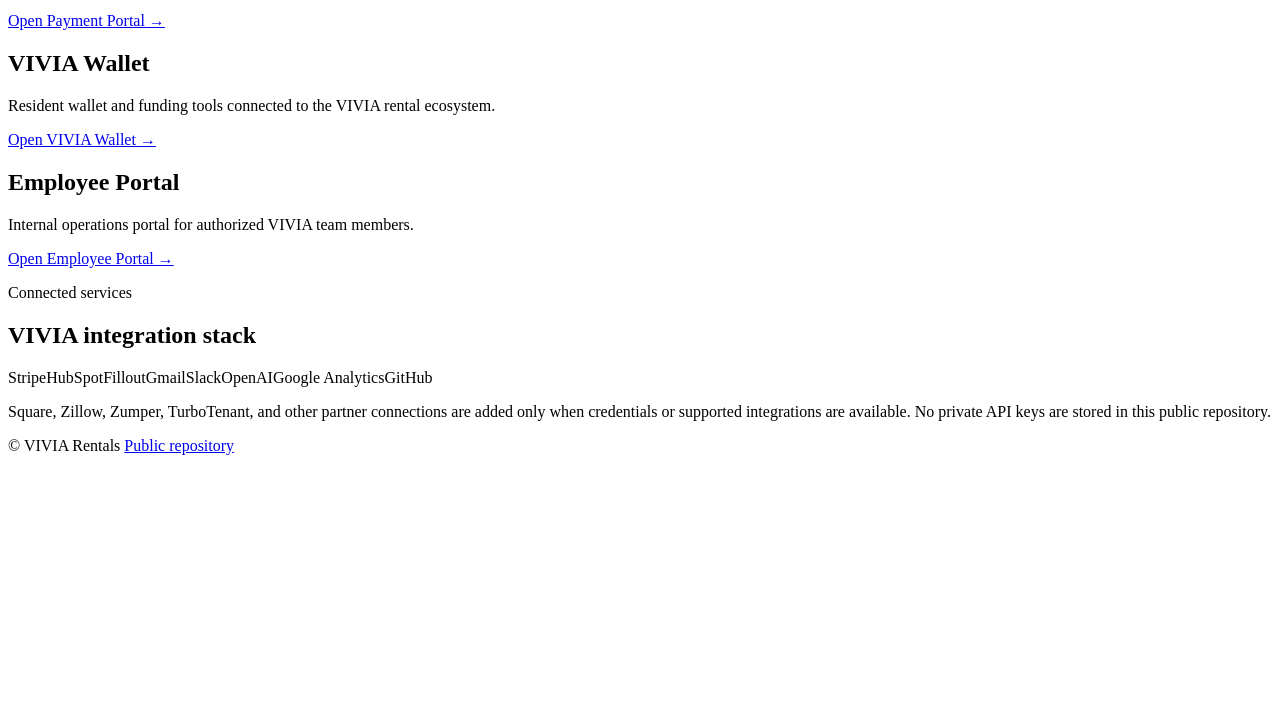
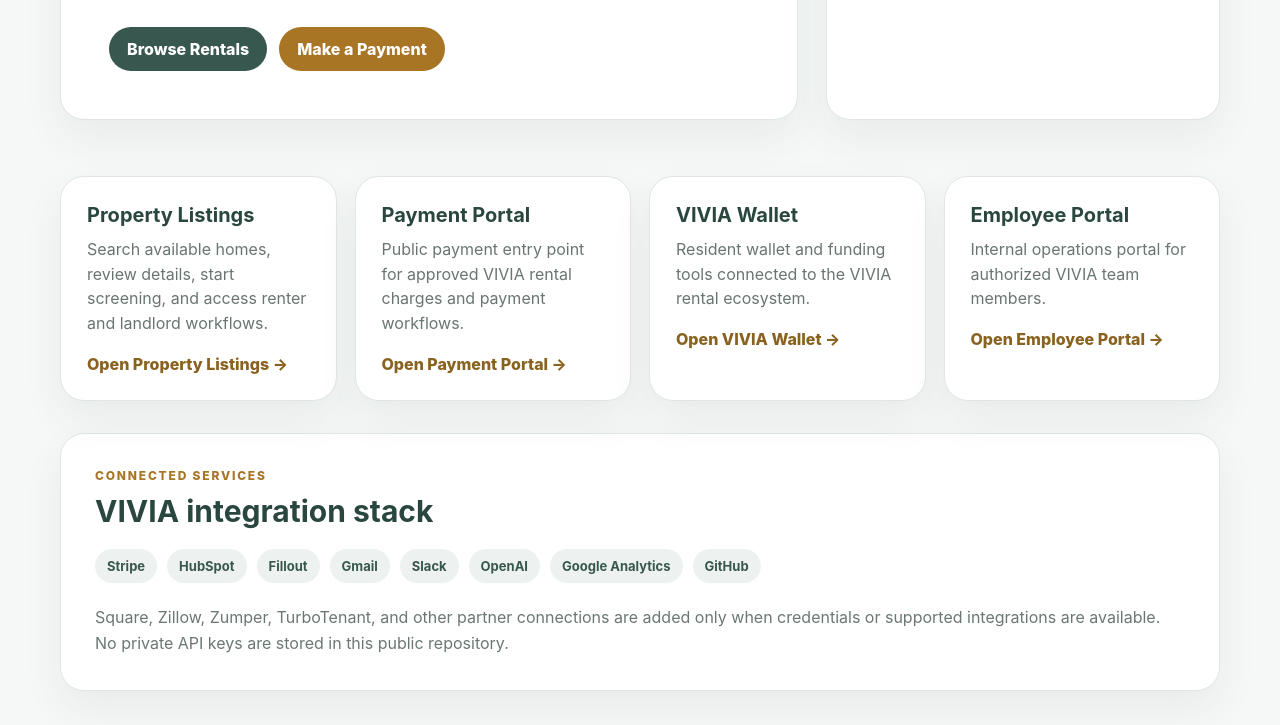
Before and after one commit to withkoji/vivia-rentals, a website built with Vite: page index.html in a window 1280 px wide. Shown: the part 525-1250 px from the top of the page. Before the commit the page ends 988 px from the top, so only its background shows below. Built offline with nearby package versions, Linux system fonts and the light colour scheme.

Commit message:
Replace broken stylesheet with VIVIA preview styles

```diff
--- a/style.css
+++ b/style.css
@@ -1,189 +1,57 @@
-<!DOCTYPE html>
-<html lang="en">
-  <head>
-    <meta charset="UTF-8" />
-    <meta name="viewport" content="width=device-width, initial-scale=1.0" />
-    <title>VIVIA Rentals Preview</title>
-    <meta
-      name="description"
-      content="VIVIA Rentals public preview for rental listings, applicant flow, leasing workflow, and payment tracking."
-    />
-    <link rel="preconnect" href="https://fonts.googleapis.com" />
-    <link rel="preconnect" href="https://fonts.gstatic.com" crossorigin />
-    <link href="https://fonts.googleapis.com/css2?family=Inter:wght@400;500;600;700;800&display=swap" rel="stylesheet" />
-    <link rel="stylesheet" href="/style.css" />
-  </head>
-  <body>
-    <header class="topbar">
-      <div class="container nav">
-        <div class="brand">
-          <span class="brand-mark">V</span>
-          <span>VIVIA Rentals</span>
-        </div>
-        <nav>
-          <a href="#inventory">Inventory</a>
-          <a href="#workflow">Workflow</a>
-          <a href="#security">Privacy</a>
-        </nav>
-        <button class="nav-button">Request a tour</button>
-      </div>
-    </header>
-
-    <main>
-      <section class="hero container">
-        <div class="hero-copy">
-          <p class="eyebrow">Secure • Simple • Connected</p>
-          <h1>Modern rental operations for listings, tours, applications, and payments.</h1>
-          <p class="lede">
-            A preview of the VIVIA Rentals experience: property marketing, lead intake,
-            verification, leasing progress, and clear operational tracking.
-          </p>
-          <div class="cta-row">
-            <button class="primary">View listings</button>
-            <button class="secondary">See workflow</button>
-          </div>
-          <ul class="mini-stats">
-            <li><strong>24h</strong><span>Response target</span></li>
-            <li><strong>3-step</strong><span>Application flow</span></li>
-            <li><strong>100%</strong><span>Sanitized preview</span></li>
-          </ul>
-        </div>
-
-        <div class="hero-visual">
-          <div class="feature-card large">
-            <div class="card-top">
-              <span class="status live">Available</span>
-              <span class="price">$2,750/mo</span>
-            </div>
-            <h3>Maple Terrace Condo</h3>
-            <p>2 Bed • 2 Bath • 1,240 sq ft</p>
-            <div class="amenities">
-              <span>In-unit laundry</span>
-              <span>Parking</span>
-              <span>Pet friendly</span>
-            </div>
-          </div>
-        </div>
-      </section>
-
-      <section id="inventory" class="container listings">
-        <div class="section-header">
-          <div>
-            <p class="eyebrow">Featured homes</p>
-            <h2>Available homes & units</h2>
-          </div>
-          <a href="#">Browse all listings</a>
-        </div>
-
-        <div class="property-grid">
-          <article class="property-card">
-            <div class="property-image image-one"></div>
-            <div class="property-body">
-              <div class="property-head">
-                <h3>Riverside One</h3>
-                <span>Available</span>
-              </div>
-              <p>2 Bed • 1 Bath • Downtown view</p>
-              <div class="meta-row">
-                <strong>$2,100/mo</strong>
-                <span>Tour booked</span>
-              </div>
-            </div>
-          </article>
-
-          <article class="property-card">
-            <div class="property-image image-two"></div>
-            <div class="property-body">
-              <div class="property-head">
-                <h3>Oak & Pine</h3>
-                <span>New</span>
-              </div>
-              <p>3 Bed • 2 Bath • Quiet neighborhood</p>
-              <div class="meta-row">
-                <strong>$3,150/mo</strong>
-                <span>Applications open</span>
-              </div>
-            </div>
-          </article>
-
-          <article class="property-card">
-            <div class="property-image image-three"></div>
-            <div class="property-body">
-              <div class="property-head">
-                <h3>Harbor Lofts</h3>
-                <span>Waitlist</span>
-              </div>
-              <p>1 Bed • 1 Bath • Rooftop access</p>
-              <div class="meta-row">
-                <strong>$1,980/mo</strong>
-                <span>Priority status</span>
-              </div>
-            </div>
-          </article>
-        </div>
-      </section>
-
-      <section id="workflow" class="container workflow">
-        <div class="section-header center">
-          <div>
-            <p class="eyebrow">Operational flow</p>
-            <h2>From inquiry to move-in</h2>
-          </div>
-        </div>
-
-        <div class="timeline">
-          <div class="step">
-            <span class="step-number">01</span>
-            <h3>Listing</h3>
-            <p>Publish live property details, images, amenities, and availability.</p>
-          </div>
-          <div class="step">
-            <span class="step-number">02</span>
-            <h3>Tour</h3>
-            <p>Coordinate scheduling, confirmations, and self-tour access where needed.</p>
-          </div>
-          <div class="step">
-            <span class="step-number">03</span>
-            <h3>Application</h3>
-            <p>Capture renter details, screening workflow, and application fees.</p>
-          </div>
-          <div class="step">
-            <span class="step-number">04</span>
-            <h3>Lease</h3>
-            <p>Secure deposit, send documents, collect signatures, and confirm move-in.</p>
-          </div>
-        </div>
-      </section>
-
-      <section id="security" class="container info-grid">
-        <div class="panel">
-          <p class="eyebrow">Data model</p>
-          <h3>Public vs. private boundary</h3>
-          <ul>
-            <li>Public: pricing, bed/bath counts, listing images, location summaries</li>
-            <li>Private: tenant screening, KYC, payment credentials, loan or bank details</li>
-            <li>Operational: workflow states, sync events, document references</li>
-          </ul>
-        </div>
-
-        <div class="panel accent">
-          <p class="eyebrow">Payment tracking</p>
-          <h3>Structured flow</h3>
-          <div class="status-stack">
-            <div><span class="dot green"></span> Application fee pending</div>
-            <div><span class="dot yellow"></span> Deposit ready</div>
-            <div><span class="dot blue"></span> Lease signed</div>
-            <div><span class="dot purple"></span> Move-in confirmed</div>
-          </div>
-        </div>
-      </section>
-    </main>
-
-    <footer class="container footer">
-      <p>VIVIA Rentals preview · Public-facing concept workflow</p>
-      <span id="year"></span>
-    </footer>
-
-    <script type="module" src="/script.js"></script>
-  </body>
-</html>
+* { box-sizing: border-box; }
+:root {
+  font-family: Inter, ui-sans-serif, system-ui, -apple-system, BlinkMacSystemFont, "Segoe UI", sans-serif;
+  color: #20312d;
+  background: #f6f8f7;
+}
+body { margin: 0; min-width: 320px; background: #f6f8f7; color: #20312d; }
+a { color: inherit; text-decoration: none; }
+.container { width: min(1160px, calc(100% - 32px)); margin: 0 auto; }
+.site-header { position: sticky; top: 0; z-index: 20; background: #38574f; color: white; box-shadow: 0 2px 12px rgba(0,0,0,.12); }
+.header-inner { min-height: 76px; display: flex; align-items: center; justify-content: space-between; gap: 20px; }
+.brand { display: flex; align-items: center; gap: 12px; }
+.brand-mark { width: 42px; height: 42px; display: grid; place-items: center; border-radius: 12px; background: #fff; color: #38574f; font-weight: 900; letter-spacing: -.04em; }
+.brand strong { display: block; font-size: 20px; }
+.brand span { display: block; font-size: 12px; opacity: .72; margin-top: 2px; text-transform: uppercase; letter-spacing: .11em; }
+.hero { display: grid; grid-template-columns: 1.5fr .8fr; gap: 28px; padding: 72px 0 32px; }
+.hero-copy, .hero-panel, .card, .integrations { background: white; border: 1px solid #dfe6e3; border-radius: 24px; box-shadow: 0 18px 40px rgba(43, 72, 64, .07); }
+.hero-copy { padding: 48px; }
+.hero-panel { padding: 34px; display: flex; flex-direction: column; justify-content: center; }
+.eyebrow { margin: 0 0 10px; color: #a87524; font-size: 12px; font-weight: 800; text-transform: uppercase; letter-spacing: .15em; }
+h1 { margin: 0; max-width: 760px; color: #29463f; font-size: clamp(42px, 7vw, 74px); line-height: .96; letter-spacing: -.04em; }
+.lede { margin: 24px 0 0; max-width: 760px; color: #63706c; font-size: 19px; line-height: 1.65; }
+.actions { display: flex; flex-wrap: wrap; gap: 12px; margin-top: 30px; }
+.button { display: inline-flex; align-items: center; justify-content: center; min-height: 44px; padding: 0 18px; border-radius: 999px; font-weight: 800; transition: transform .15s ease, opacity .15s ease; }
+.button:hover { transform: translateY(-1px); }
+.button-primary { background: #38574f; color: #fff; }
+.button-accent { background: #a87524; color: #fff; }
+.button-secondary { background: #fff; color: #38574f; }
+.status-pill { align-self: flex-start; padding: 7px 11px; border-radius: 999px; background: #e8f5ef; color: #2f7d55; font-size: 12px; font-weight: 800; }
+.hero-panel h2 { margin: 18px 0 10px; color: #29463f; font-size: 28px; }
+.hero-panel p { margin: 0; color: #687470; line-height: 1.65; }
+.app-grid { display: grid; grid-template-columns: repeat(4, 1fr); gap: 18px; padding: 24px 0; }
+.card { padding: 26px; }
+.card h2 { margin: 0 0 10px; color: #29463f; font-size: 20px; }
+.card p { margin: 0 0 18px; color: #697571; line-height: 1.55; }
+.card a { color: #8a621f; font-weight: 800; }
+.integrations { margin-top: 8px; padding: 34px; }
+.integrations h2 { margin: 0; color: #29463f; font-size: 30px; }
+.chips { display: flex; flex-wrap: wrap; gap: 10px; margin-top: 20px; }
+.chips span { padding: 9px 12px; border-radius: 999px; background: #edf2f0; color: #38574f; font-weight: 700; font-size: 13px; }
+.note { margin: 22px 0 0; color: #6b7773; line-height: 1.6; }
+.site-footer { margin-top: 48px; border-top: 1px solid #dde5e2; background: #edf2f0; }
+.footer-inner { min-height: 90px; display: flex; align-items: center; justify-content: space-between; gap: 20px; color: #60706a; }
+.footer-inner a { font-weight: 700; color: #38574f; }
+@media (max-width: 960px) {
+  .hero { grid-template-columns: 1fr; padding-top: 40px; }
+  .app-grid { grid-template-columns: repeat(2, 1fr); }
+}
+@media (max-width: 620px) {
+  .container { width: min(100% - 20px, 1160px); }
+  .header-inner { min-height: 68px; }
+  .brand span { display: none; }
+  .hero-copy { padding: 30px 22px; }
+  .hero-panel, .integrations { padding: 24px; }
+  .app-grid { grid-template-columns: 1fr; }
+  .footer-inner { flex-direction: column; justify-content: center; padding: 22px 0; }
+}
```
